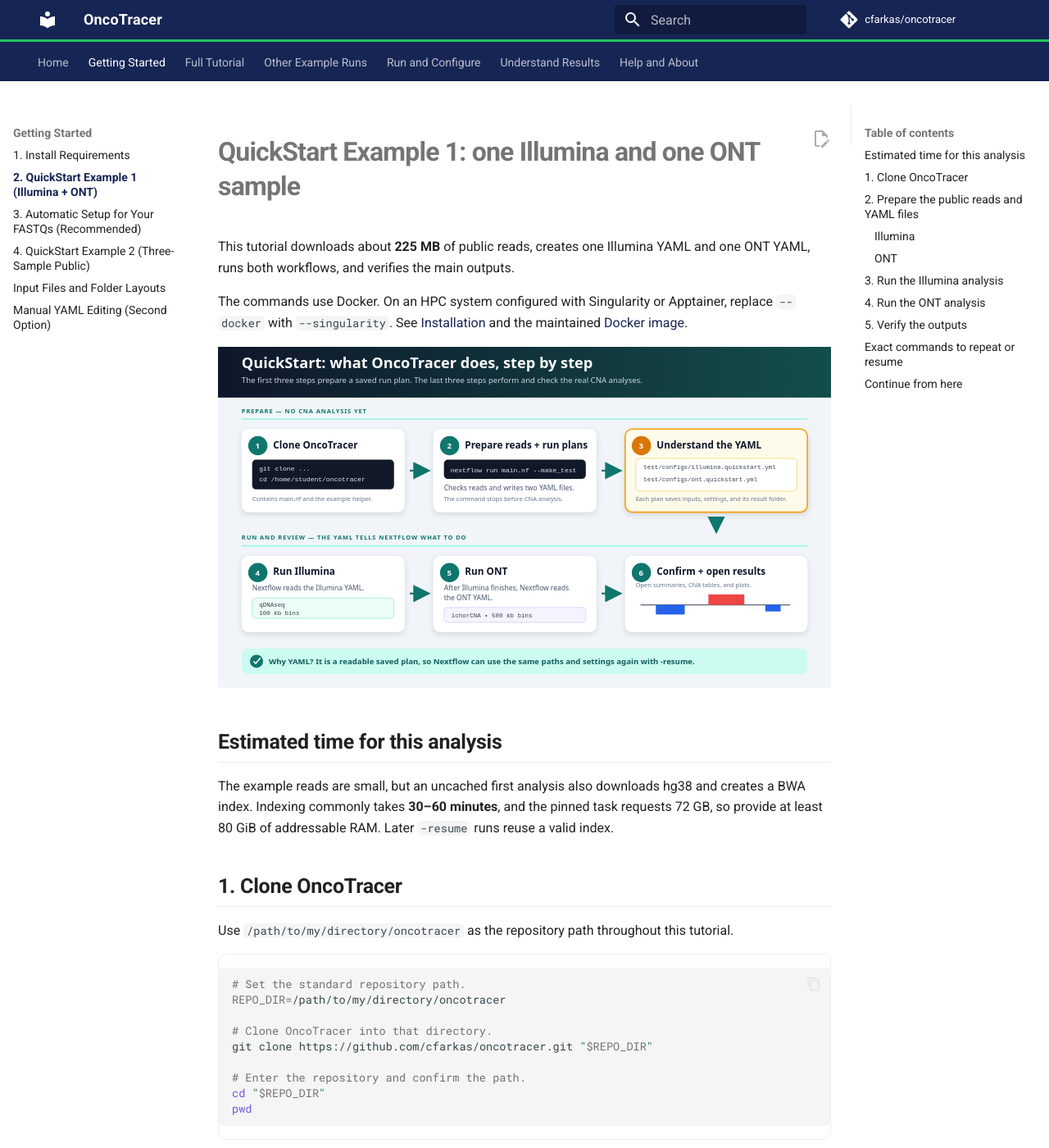
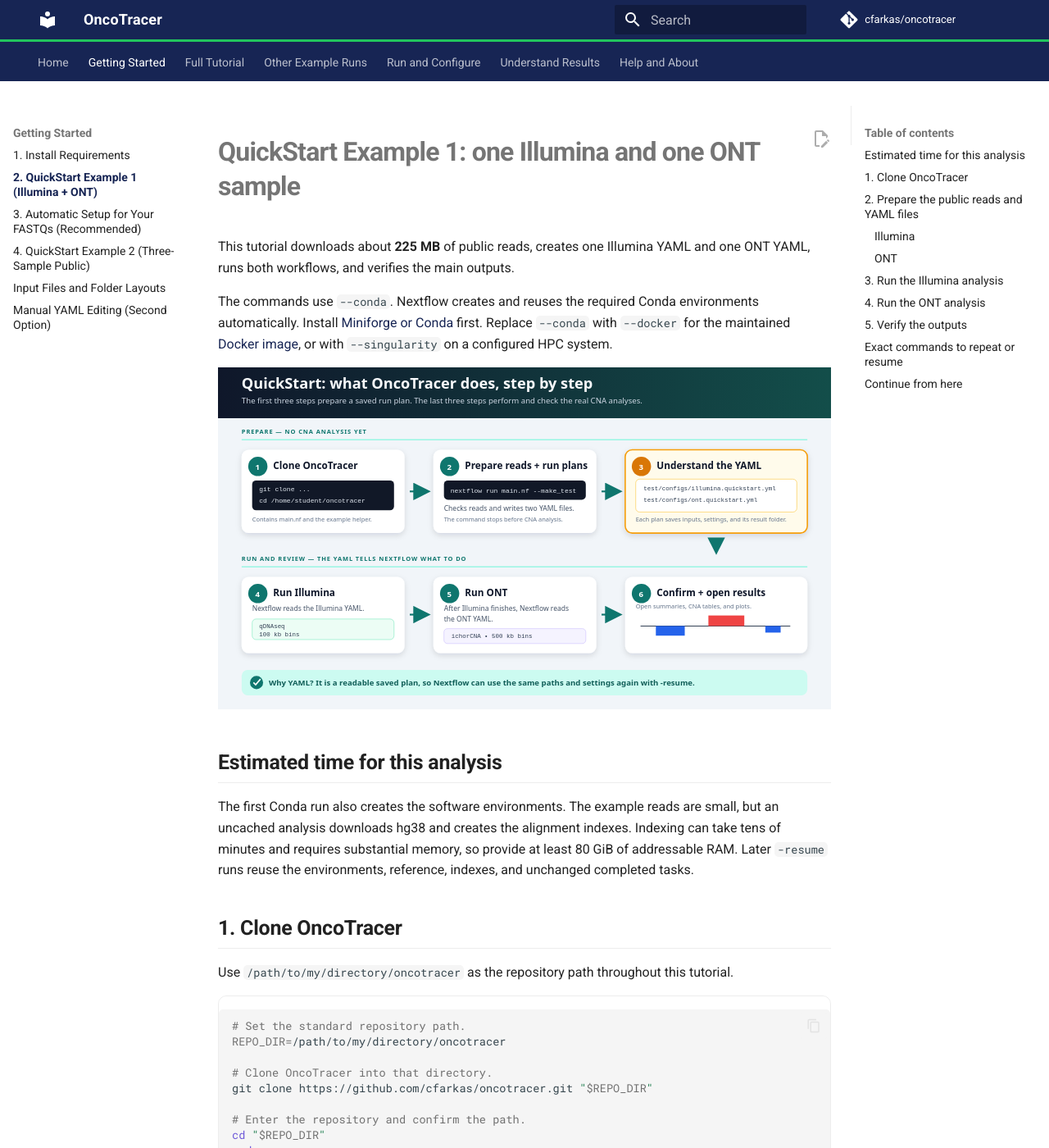
Before and after one commit to cfarkas/oncotracer, an MkDocs documentation site: the page built from docs/quick_start.md, in a window 1280 px wide and 1400 px high. Shown: the whole window at 82% size. Built offline with MkDocs 1.6.1 and Material for MkDocs 9.7.7, drawn with Linux system fonts in a browser that asks for light colours; comment, search, counter and statistics services are not loaded; some of the changed text lies outside the part shown.

Commit message:
Docs: run QuickStart 1 with Conda

````diff
--- a/docs/quick_start.md
+++ b/docs/quick_start.md
@@ -4,13 +4,13 @@
 
 This tutorial downloads about **225 MB** of public reads, creates one Illumina YAML and one ONT YAML, runs both workflows, and verifies the main outputs.
 
-The commands use Docker. On an HPC system configured with Singularity or Apptainer, replace `--docker` with `--singularity`. See [Installation](installation.md) and the maintained [Docker image](https://hub.docker.com/r/carlosfarkas/oncotracer).
+The commands use `--conda`. Nextflow creates and reuses the required Conda environments automatically. Install [Miniforge or Conda](https://github.com/conda-forge/miniforge) first. Replace `--conda` with `--docker` for the maintained [Docker image](https://hub.docker.com/r/carlosfarkas/oncotracer), or with `--singularity` on a configured HPC system.
 
 [![Six-step OncoTracer QuickStart flow](assets/tutorial/quickstart_flow.svg)](assets/tutorial/quickstart_flow.svg)
 
 ## Estimated time for this analysis
 
-The example reads are small, but an uncached first analysis also downloads hg38 and creates a BWA index. Indexing commonly takes **30–60 minutes**, and the pinned task requests 72 GB, so provide at least 80 GiB of addressable RAM. Later `-resume` runs reuse a valid index.
+The first Conda run also creates the software environments. The example reads are small, but an uncached analysis downloads hg38 and creates the alignment indexes. Indexing can take tens of minutes and requires substantial memory, so provide at least 80 GiB of addressable RAM. Later `-resume` runs reuse the environments, reference, indexes, and unchanged completed tasks.
 
 ## 1. Clone OncoTracer
 
@@ -36,8 +36,8 @@
 # Set the standard repository path.
 REPO_DIR=/path/to/my/directory/oncotracer
 
-# Download and validate the public Illumina and ONT reads, then create both YAML files.
-nextflow run "$REPO_DIR/main.nf" --make_test \
+# Create or reuse the Conda environment, download the reads, validate them, and create both YAML files.
+nextflow run "$REPO_DIR/main.nf" --make_test --conda \
   --test_root "$REPO_DIR/test"
 ```
 
@@ -94,8 +94,8 @@
 # Set the standard repository path.
 REPO_DIR=/path/to/my/directory/oncotracer
 
-# Run the generated Illumina YAML with Docker and a reusable work directory.
-nextflow run "$REPO_DIR/main.nf" --docker \
+# Run the generated Illumina YAML with Conda and a reusable work directory.
+nextflow run "$REPO_DIR/main.nf" --conda \
   -params-file "$REPO_DIR/test/configs/illumina.quickstart.yml" \
   -work-dir "$REPO_DIR/test/work/illumina" \
   -resume
@@ -119,8 +119,8 @@
 # Set the standard repository path.
 REPO_DIR=/path/to/my/directory/oncotracer
 
-# Run the generated ONT YAML after the Illumina run finishes.
-nextflow run "$REPO_DIR/main.nf" --docker \
+# Run the generated ONT YAML with Conda after the Illumina run finishes.
+nextflow run "$REPO_DIR/main.nf" --conda \
   -params-file "$REPO_DIR/test/configs/ont.quickstart.yml" \
   -work-dir "$REPO_DIR/test/work/ont" \
   -resume
@@ -178,18 +178,18 @@
 REPO_DIR=/path/to/my/directory/oncotracer
 cd "$REPO_DIR"
 
-# Prepare or revalidate the public reads and YAML files.
-nextflow run "$REPO_DIR/main.nf" --make_test \
+# Prepare or revalidate the public reads and YAML files through Conda.
+nextflow run "$REPO_DIR/main.nf" --make_test --conda \
   --test_root "$REPO_DIR/test"
 
-# Run or resume the Illumina example.
-nextflow run "$REPO_DIR/main.nf" --docker \
+# Run or resume the Illumina example with Conda.
+nextflow run "$REPO_DIR/main.nf" --conda \
   -params-file "$REPO_DIR/test/configs/illumina.quickstart.yml" \
   -work-dir "$REPO_DIR/test/work/illumina" \
   -resume
 
 # Run or resume the ONT example after Illumina finishes.
-nextflow run "$REPO_DIR/main.nf" --docker \
+nextflow run "$REPO_DIR/main.nf" --conda \
   -params-file "$REPO_DIR/test/configs/ont.quickstart.yml" \
   -work-dir "$REPO_DIR/test/work/ont" \
   -resume
````
Also changed, not shown: other parts of docs/quick_start.md (+1 -1 lines).
